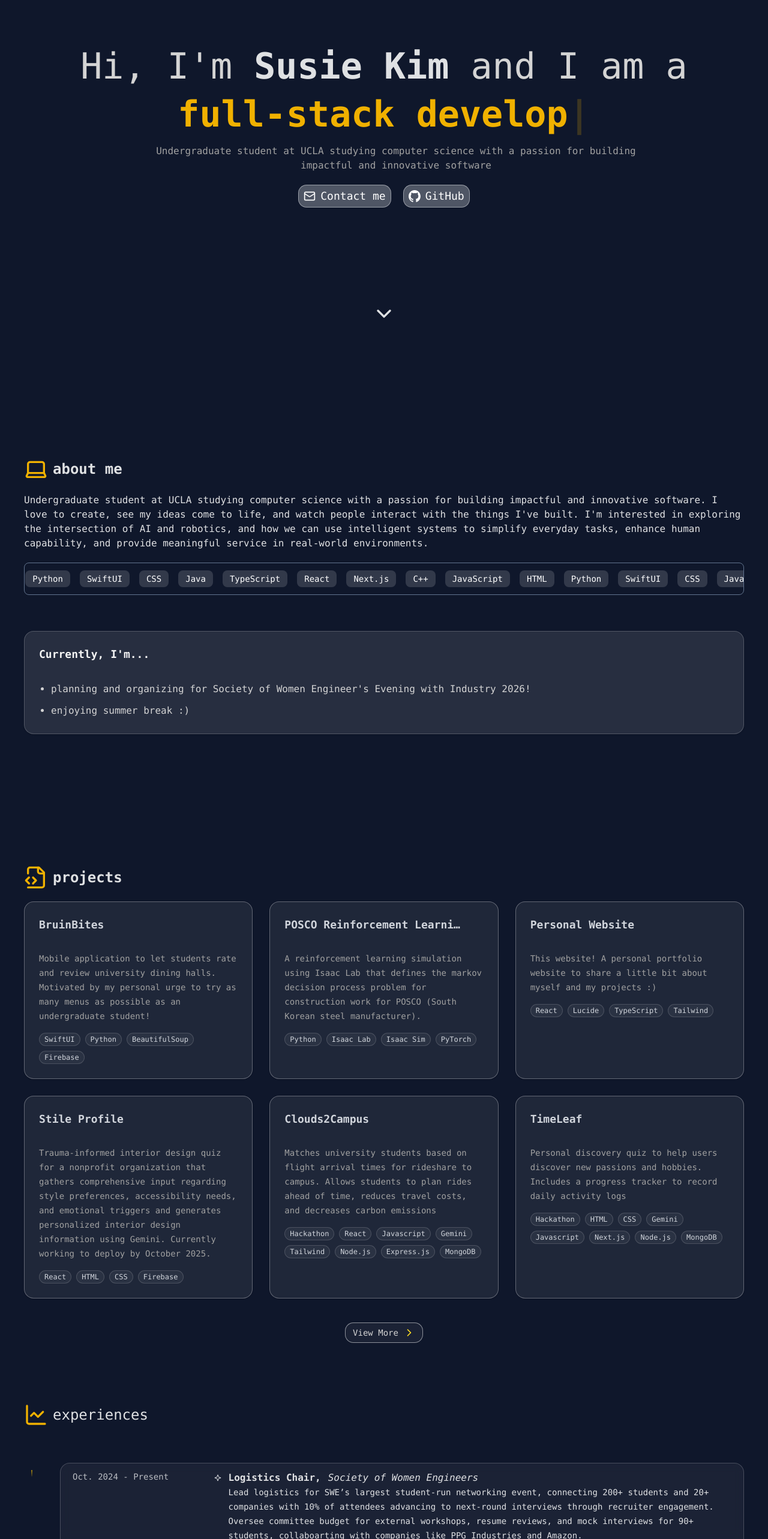
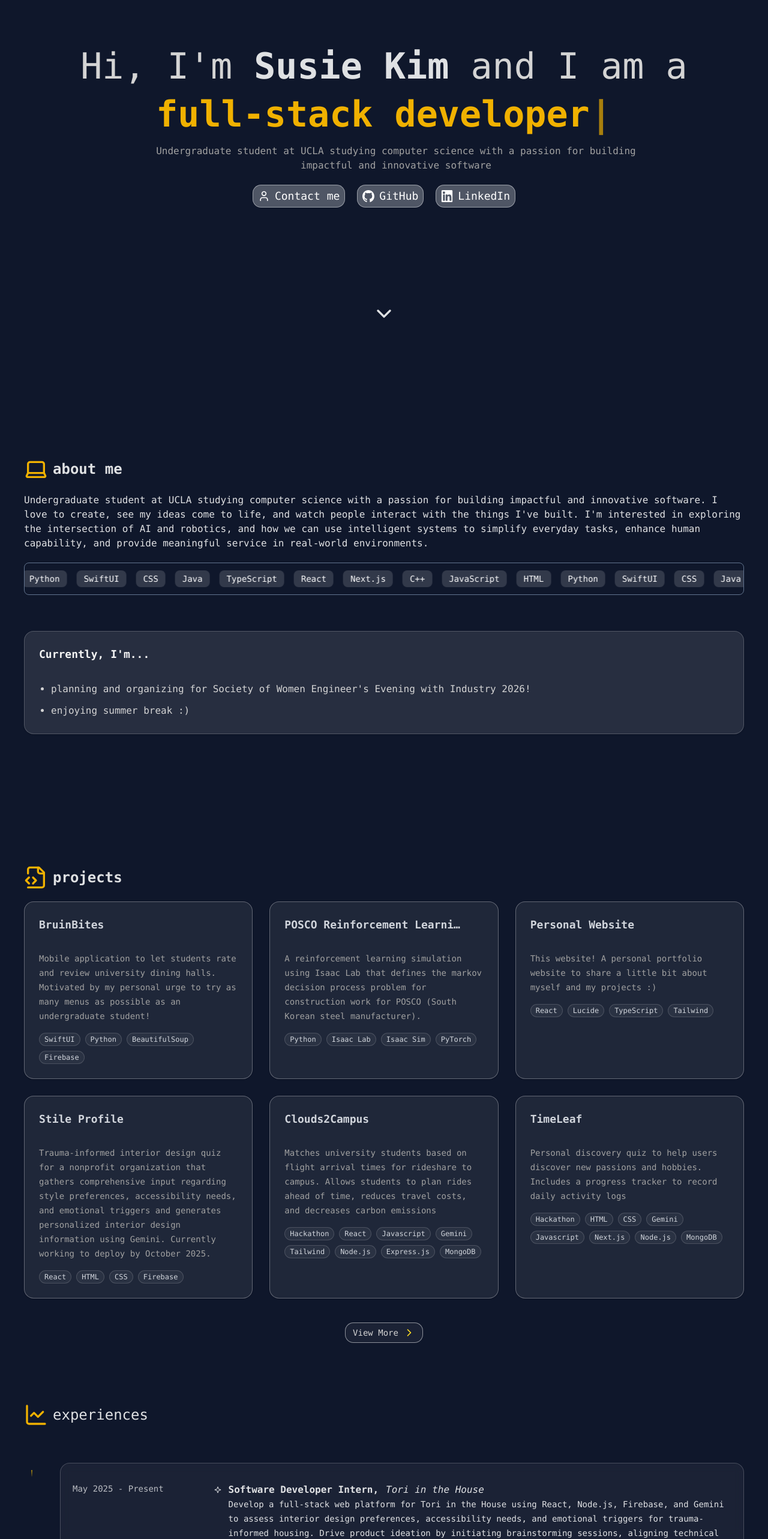
Before and after one commit to susiekim101/susiekim101.github.io, a React (Vite) app: page / in a window 1280 px wide. Shown: the part 234-2800 px from the top of the page at 60% size. Built offline with nearby package versions, Linux system fonts and the light colour scheme.

Commit message:
add contact page

```diff
--- a/src/App.tsx
+++ b/src/App.tsx
@@ -5,6 +5,7 @@ import About from "./components/sections/About";
 import MouseEffect from "./components/ui/MouseEffect";
 import Projects from "./components/sections/Projects";
 import Experiences from './components/sections/Experiences';
+import Contact from './components/sections/Contact';
 
 // npm install -D tailwindcss@3
 // npm install motion
@@ -19,6 +20,7 @@ function App() {
       <About/>
       <Projects/>
       <Experiences/>
+      <Contact/>
     </div>
   )
 }
--- a/src/components/assets/experiences.tsx
+++ b/src/components/assets/experiences.tsx
@@ -6,6 +6,15 @@ export interface Experience {
 }
 
 const EXPERIENCES: Experience[] = [
+    {
+        title: "Software Developer Intern",
+        organization: "Tori in the House",
+        dates: "May 2025 - Present",
+        description: `Develop a full-stack web platform for Tori in the House using React,
+        Node.js, Firebase, and Gemini to assess interior design preferences, accessibility needs,
+        and emotional triggers for trauma-informed housing. Drive product ideation by initiating
+        brainstorming sessions, aligning technical feasibility with business goals.`,
+    },
     {
         title: "Logistics Chair",
         organization: "Society of Women Engineers",
--- /dev/null
+++ b/src/components/sections/Contact.tsx
@@ -0,0 +1,51 @@
+import { motion } from "framer-motion";
+import { User, Mail } from "lucide-react";
+import ContactCards from "../ui/ContactCards";
+
+const Contact = () => {
+    return (
+        <section id="contact">
+            <div className="w-full h-auto flex flex-col justify-center gap-10 p-10">
+                <motion.div
+                    initial={{opacity: 0, y: 12}}
+                    whileInView={{opacity: 1, y: 0}}
+                    viewport={{once: true, margin: "-75px"}}
+                    transition={{duration: 0.6}}
+                >
+                    <h2 className="text-xl sm:text-2xl font-semibold flex items-center gap-2 py-5">
+                        <User className="text-yellow-500 w-10 h-10"/>
+                        contact
+                    </h2>
+
+                    <p>
+                        Always eager to grow and improve as a student, developer, and collaborator. Feel free to reach out by email or connect with me on LinkedIn!
+                    </p>
+
+                    <h2 className="flex justify-center items-center text-base sm:text-2xl font-semibold">
+                        <Mail className="w-10 h-10 text-yellow-500 m-5"/>
+                        susiekim101@ucla.edu
+                    </h2>
+
+                    <div className="flex justify-center items-center my-5">
+                        <a
+                            href="mailto:susiekim101@ucla.edu"
+                            rel="noreferrer"
+                            target="_blank"
+                            className="flex items-center hidden text-lg sm:inline-flex mr-5 gap-2 px-2 py-1 rounded-xl
+                            bg-gray-200/30 text-white hover:text-white hover:bg-gray-200/40
+                            border border-gray-200/50 transition-colors"
+                        >
+                            <Mail/>
+                            Mail
+                        </a>
+                        <ContactCards/>
+                    </div>
+                </motion.div>
+
+            </div>
+
+        </section>
+    );
+}
+
+export default Contact;
--- a/src/components/sections/Home.tsx
+++ b/src/components/sections/Home.tsx
@@ -1,8 +1,8 @@
 import { motion, useScroll, useTransform } from "framer-motion";
 import { useRef} from "react";
 import Typewriter from "typewriter-effect";
-import { ChevronDown, Mail } from 'lucide-react';
-
+import { ChevronDown, User } from 'lucide-react';
+import ContactCards from "../ui/ContactCards";
 
 const Home = () => {
     const homeRef = useRef(null);
@@ -61,27 +61,17 @@ const Home = () => {
                         <h1 className="w-[75%] text-center">Undergraduate student at UCLA studying computer science with a passion for building impactful and innovative software</h1>
                     </div>
 
-                    <div className="flex justify-center items-center gap-5">
+                    <div className="flex justify-center items-center">
                         <a href="#contact"
-                            className="flex items-center hidden text-lg sm:inline-flex gap-2 px-2 py-1 rounded-xl
+                            className="flex items-center hidden text-lg sm:inline-flex gap-2 px-2 py-1 mr-5 rounded-xl
                                         bg-gray-200/30 text-white hover:text-white hover:bg-gray-200/40
                                         border border-gray-200/50 transition-colors"
                         >
-                            <Mail className="w-5 h-5"/>
+                            <User className="w-5 h-5"/>
                             <span>Contact me</span>
                         </a>
 
-                        <a href="https://github.com/susiekim101"
-                            className="flex items-center hidden text-lg sm:inline-flex gap-2 px-2 py-1 rounded-xl
-                                        bg-gray-200/30 text-white hover:text-white hover:bg-gray-200/40
-                                        border border-gray-200/50 transition-colors"
-                            target="_blank"
-                            rel="noreferrer"
-
-                        >
-                            <img src="../../../public/github.svg" className="w-5 h-5"/>
-                            <span>GitHub</span>
-                        </a>
+                        <ContactCards/>
                     </div>
                 </motion.h1>
             </div>
--- /dev/null
+++ b/src/components/ui/ContactCards.tsx
@@ -0,0 +1,31 @@
+const ContactCards = () => {
+    return (
+        <>
+            <a href="https://github.com/susiekim101"
+                className="flex items-center hidden text-lg sm:inline-flex gap-2 px-2 py-1 rounded-xl
+                            bg-gray-200/30 text-white hover:text-white hover:bg-gray-200/40
+                            border border-gray-200/50 transition-colors"
+                target="_blank"
+                rel="noreferrer"
+
+            >
+                <img src="../../../public/github.svg" className="w-5 h-5"/>
+                <span>GitHub</span>
+            </a>
+
+            <a href="https://www.linkedin.com/in/susiekim101/"
+                className="flex items-center hidden text-lg sm:inline-flex ml-5 gap-2 px-2 py-1 rounded-xl
+                            bg-gray-200/30 text-white hover:text-white hover:bg-gray-200/40
+                            border border-gray-200/50 transition-colors"
+                target="_blank"
+                rel="noreferrer"
+
+            >
+                <img src="../../../public/linkedin.svg" className="w-5 h-5"/>
+                <span>LinkedIn</span>
+            </a>
+        </>
+    )
+}
+
+export default ContactCards;
--- a/src/components/ui/ExperienceScroller.tsx
+++ b/src/components/ui/ExperienceScroller.tsx
@@ -19,7 +19,7 @@ const ExperienceScroller = () => {
 
             <ul
                 ref={ref}
-                className="relative ml-15 w-auto h-[60vh] sm:h-[70vh] overflow-y-auto space-y-6 border border-white/20 rounded-2xl bg-white/5 backdrop-blur-sm "
+                className="relative ml-15 py-5 w-auto h-[60vh] sm:h-[70vh] overflow-y-auto space-y-6 border border-white/20 rounded-2xl bg-white/5 backdrop-blur-sm "
             >
                 {EXPERIENCES.map((item, idx) => (
                     <ExperienceItem key={idx} item={item}/>
```
Also changed, not shown: public/linkedin.svg (added).
